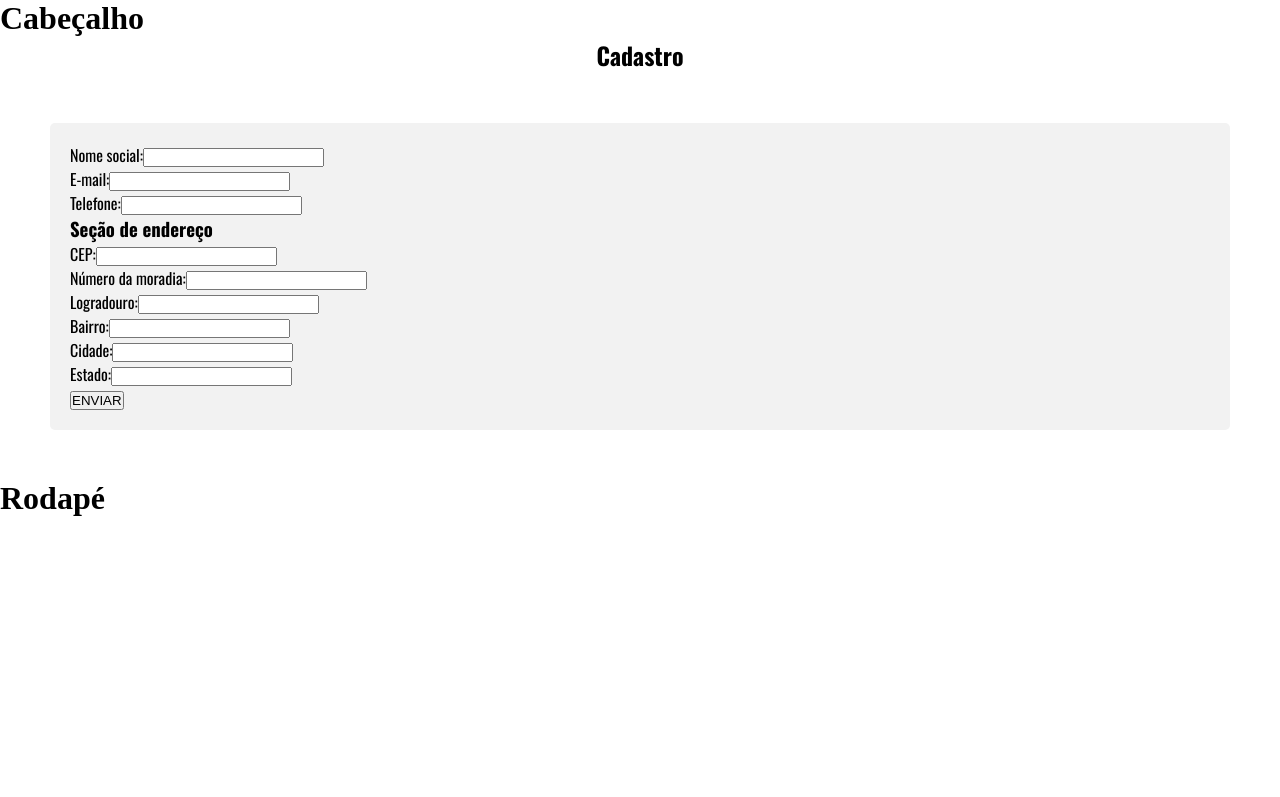
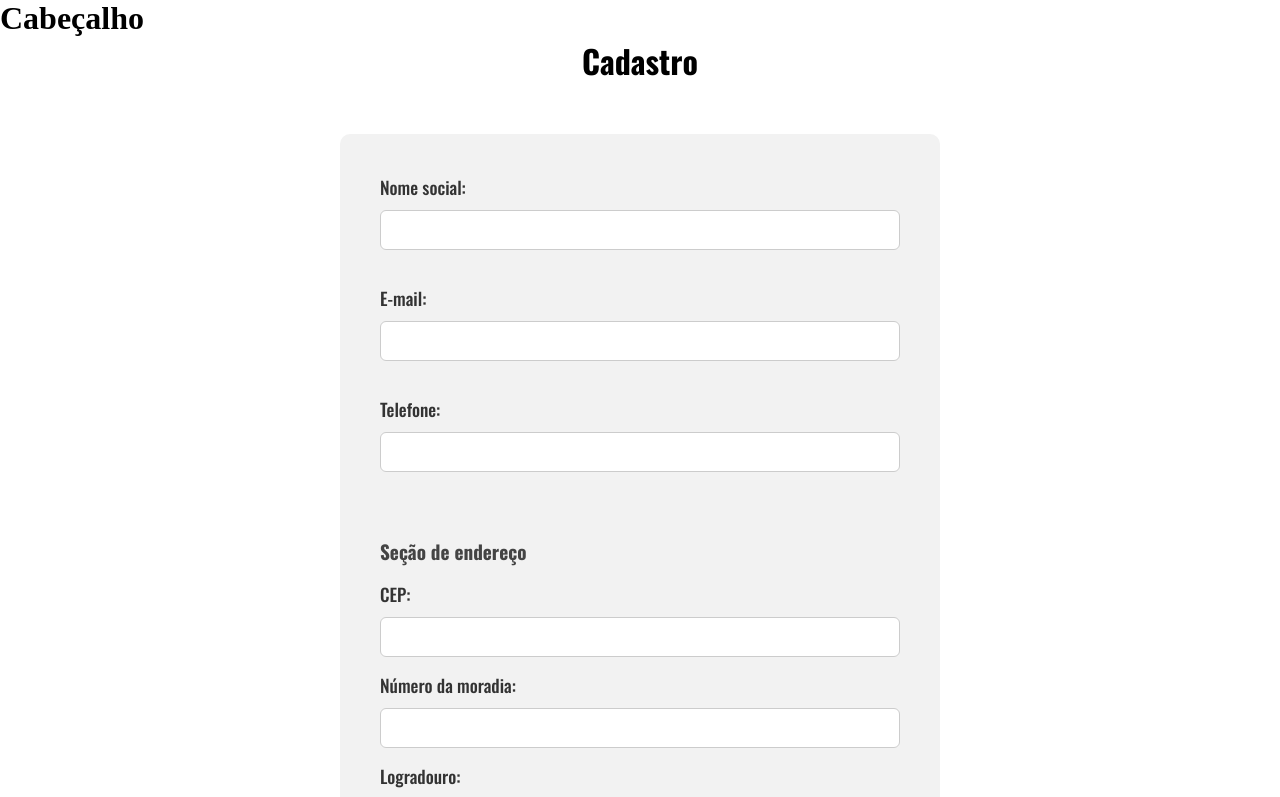
Before and after one commit to projeto-belissima/front-end, a Vue app: page /cadastro in a window 1280 px wide. Shown: the top 797 px of the page. Built offline with nearby package versions, Linux system fonts and the light colour scheme.

Commit message:
feat: adição de elementos no css da página de cadastro #1

```diff
--- a/src/assets/main.css
+++ b/src/assets/main.css
@@ -8,4 +8,6 @@
 
 :root {
     --fonte-principal: 'Oswald', sans-serif;
+    --cor-marrom-1: #4a3728;
+    --cor-marrom-2: #745b49;
 }
--- a/src/views/CadastroView.vue
+++ b/src/views/CadastroView.vue
@@ -46,7 +46,7 @@
                 </div>
             </section>
             <div>
-                <button>ENVIAR</button>
+                <button type="submit">ENVIAR</button>
             </div>
         </form>
     </main>
@@ -56,13 +56,85 @@
     .titulo {
         text-align: center;
         font-family: var(--fonte-principal);
+        font-size: 2rem;
+        margin-bottom: 30px;
     }
+
     .container {
-        display: grid;
-        border-radius: 5px;
+        display: flex;
+        flex-direction: column;
+        gap: 20px;
+        border-radius: 10px;
         background-color: #f2f2f2;
-        padding: 20px;
-        margin: 50px;
+        padding: 40px;
+        margin: 50px auto;
+        width: 100%;
+        max-width: 600px;
         font-family: var(--fonte-principal);
+       /* box-shadow: 0 4px 12px rgba(0,0,0,0.1);*/
     }
+
+    .container div,
+    .container section > div {
+        display: flex;
+        flex-direction: column;
+        gap: 10px;
+        margin-bottom: 15px;
+    }
+
+    label {
+        font-size: 1.1rem;
+        font-weight: 500;
+        color: #333;
+    }
+
+    input {
+        padding: 10px;
+        font-size: 1rem;
+        border: 1px solid #ccc;
+        border-radius: 6px;
+        transition: border-color 0.2s ease;
+    }
+
+    input:focus {
+        border-color: #007bff;
+        outline: none
+    }
+
+    section {
+        margin-top: 30px;
+    }
+
+    section h3 {
+        margin-bottom: 15px;
+        font-size: 1.2rem;
+        color: #444;
+    }
+
+    button {
+        padding: 12px 20px;
+        font-size: 1rem;
+        background: linear-gradient(135deg, var(--cor-marrom-1), #5c3c1f);
+        box-shadow: 0 4px 8px rgba(0, 0, 0, 0.2);
+        color: white;
+        border: none;
+        border-radius: 6px;
+        cursor: pointer;
+        align-self: center;
+        transition: transform 0.1s ease, box-shadow 0.2s ease;
+    }
+
+    button:hover {
+        background: linear-gradient(135deg, var(--cor-marrom-2), #4e2f18);
+        transform: translateY(-2px);
+        box-shadow: 0 6px 12px rgba(0, 0, 0, 0.25);
+    }
+
+    @media (max-width: 768px) {
+        .container {
+            margin: 20px;
+            padding: 20px;
+        }
+    }
+
 </style>
```
